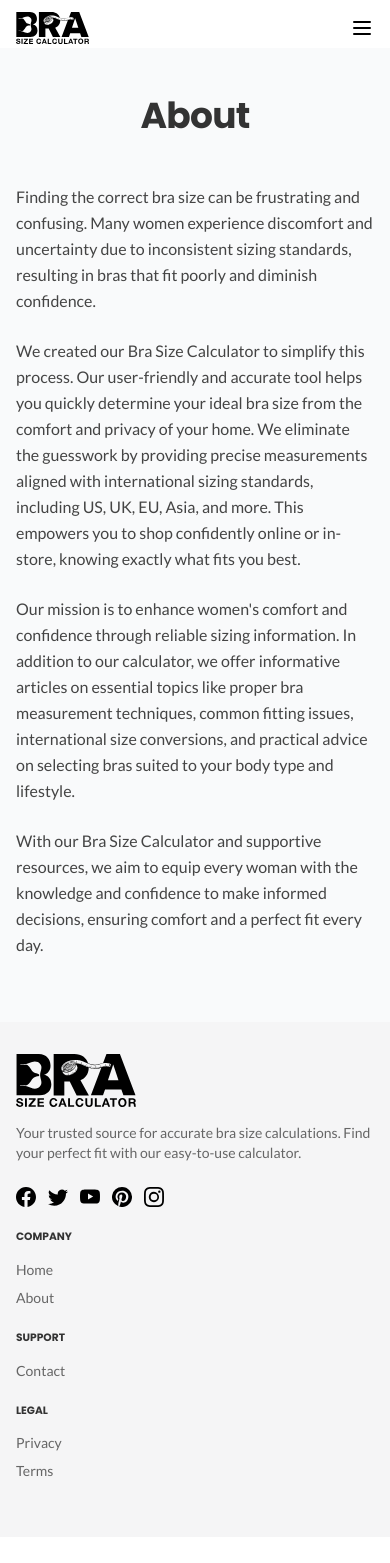
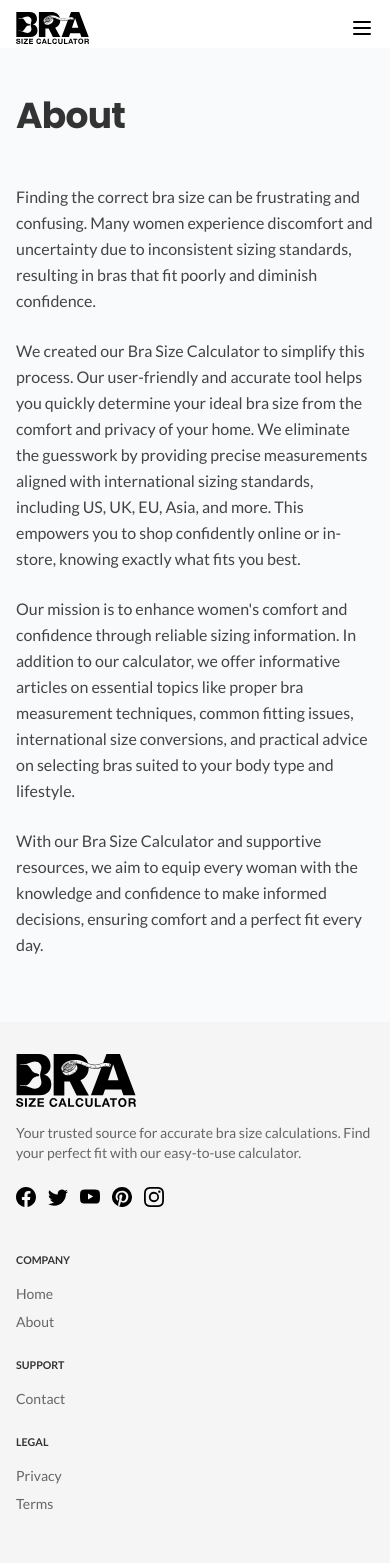
Before and after one commit to AfaqMohmand/bra-app, a Next.js app: page /about in a window 390 px wide. Shown: the top 1563 px of the page. Built offline with nearby package versions, Linux system fonts and the light colour scheme.

Commit message:
further changes

```diff
--- a/src/app/about/page.tsx
+++ b/src/app/about/page.tsx
@@ -6,7 +6,7 @@ export default function AboutPage() {
       <div className="container mx-auto px-4 py-12">
         <div className="max-w-4xl mx-auto">
           {/* Centered heading */}
-          <h1 className="text-4xl font-bold mb-12 text-center text-gray-800">
+          <h1 className="text-4xl font-bold mb-12 text-left md:text-center text-gray-800">
             About
           </h1>
 
--- a/src/components/BraSizeCalculatorWrapper.tsx
+++ b/src/components/BraSizeCalculatorWrapper.tsx
@@ -260,17 +260,17 @@ const BraSizeCalculatorWrapper: React.FC<BraSizeCalculatorWrapperProps> = ({
                     <p className="text-sm text-gray-500 mt-2 mb-1 font-medium">
                       Band Size
                     </p>
-                    <h6 className="text-2xl font-bold bg-clip-text text-transparent bg-gradient-to-r from-yellow-600 to-yellow-400 mb-2">
+                    <p className="text-2xl font-bold bg-clip-text text-transparent bg-gradient-to-r from-yellow-600 to-yellow-400 mb-2">
                       {recommendedSize.bandSize}
-                    </h6>
+                    </p>
                   </div>
                   <div className="border border-gray-200 rounded-lg shadow-sm hover:shadow-md transition-all bg-white text-center">
                     <p className="text-sm text-gray-500 mt-2 mb-1 font-medium">
                       Cup Size
                     </p>
-                    <h6 className="text-2xl font-bold bg-clip-text text-transparent bg-gradient-to-r from-yellow-600 to-yellow-400 mb-2">
+                    <p className="text-2xl font-bold bg-clip-text text-transparent bg-gradient-to-r from-yellow-600 to-yellow-400 mb-2">
                       {recommendedSize.cupSize}
-                    </h6>
+                    </p>
                   </div>
                 </div>
               </div>
--- a/src/components/FAQAccordion.tsx
+++ b/src/components/FAQAccordion.tsx
@@ -61,7 +61,7 @@ const FAQAccordion = ({ faqs }: FAQAccordionProps) => {
               className="flex justify-between items-center w-full text-left px-6 py-4 cursor-pointer"
               onClick={() => toggleAccordion(index)}
             >
-              <span className="font-medium text-gray-800">{faq.question}</span>
+              <h3 className="font-medium text-base text-gray-800">{faq.question}</h3>
               <span className="cursor-pointer">
                 {activeIndex === index ? (
                   <svg
--- a/src/components/Footer.tsx
+++ b/src/components/Footer.tsx
@@ -38,8 +38,8 @@ const Footer = () => {
               </div>
 
               {/* Social Media Icons - Changed to black */}
-              <div className="flex space-x-3 sm:space-x-4 mt-4">
-                <a href="javascript:void(0)" aria-label="Facebook">
+              <div className="flex space-x-3 sm:space-x-4 mt-4 pb-5">
+                <a href="#" aria-label="Facebook">
                   <svg
                     xmlns="http://www.w3.org/2000/svg"
                     width="20"
@@ -50,7 +50,7 @@ const Footer = () => {
                     <path d="M16 8.049c0-4.446-3.582-8.05-8-8.05C3.58 0-.002 3.603-.002 8.05c0 4.017 2.926 7.347 6.75 7.951v-5.625h-2.03V8.05H6.75V6.275c0-2.017 1.195-3.131 3.022-3.131.876 0 1.791.157 1.791.157v1.98h-1.009c-.993 0-1.303.621-1.303 1.258v1.51h2.218l-.354 2.326H9.25V16c3.824-.604 6.75-3.934 6.75-7.951z" />
                   </svg>
                 </a>
-                <a href="javascript:void(0)" aria-label="Twitter">
+                <a href="#" aria-label="Twitter">
                   <svg
                     xmlns="http://www.w3.org/2000/svg"
                     width="20"
@@ -61,7 +61,7 @@ const Footer = () => {
                     <path d="M5.026 15c6.038 0 9.341-5.003 9.341-9.334 0-.14 0-.282-.006-.422A6.685 6.685 0 0 0 16 3.542a6.658 6.658 0 0 1-1.889.518 3.301 3.301 0 0 0 1.447-1.817 6.533 6.533 0 0 1-2.087.793A3.286 3.286 0 0 0 7.875 6.03a9.325 9.325 0 0 1-6.767-3.429 3.289 3.289 0 0 0 1.018 4.382A3.323 3.323 0 0 1 .64 6.575v.045a3.288 3.288 0 0 0 2.632 3.218 3.203 3.203 0 0 1-.865.115 3.23 3.23 0 0 1-.614-.057 3.283 3.283 0 0 0 3.067 2.277A6.588 6.588 0 0 1 .78 13.58a6.32 6.32 0 0 1-.78-.045A9.344 9.344 0 0 0 5.026 15z" />
                   </svg>
                 </a>
-                <a href="javascript:void(0)" aria-label="YouTube">
+                <a href="#" aria-label="YouTube">
                   <svg
                     xmlns="http://www.w3.org/2000/svg"
                     width="20"
@@ -72,7 +72,7 @@ const Footer = () => {
                     <path d="M8.051 1.999h.089c.822.003 4.987.033 6.11.335a2.01 2.01 0 0 1 1.415 1.42c.101.38.172.883.22 1.402l.01.104.022.26.008.104c.065.914.073 1.77.074 1.957v.075c-.001.194-.01 1.108-.082 2.06l-.008.105-.009.104c-.05.572-.124 1.14-.235 1.558a2.007 2.007 0 0 1-1.415 1.42c-1.16.312-5.569.334-6.18.335h-.142c-.309 0-1.587-.006-2.927-.052l-.17-.006-.087-.004-.171-.007-.171-.007c-1.11-.049-2.167-.128-2.654-.26a2.007 2.007 0 0 1-1.415-1.419c-.111-.417-.185-.986-.235-1.558L.09 9.82l-.008-.104A31.4 31.4 0 0 1 0 7.68v-.123c.002-.215.01-.958.064-1.778l.007-.103.003-.052.008-.104.022-.26.01-.104c.048-.519.119-1.023.22-1.402a2.007 2.007 0 0 1 1.415-1.42c.487-.13 1.544-.21 2.654-.26l.17-.007.172-.006.086-.003.171-.007A99.788 99.788 0 0 1 7.858 2h.193zM6.4 5.209v4.818l4.157-2.408L6.4 5.209z" />
                   </svg>
                 </a>
-                <a href="javascript:void(0)" aria-label="Pinterest">
+                <a href="#" aria-label="Pinterest">
                   <svg
                     xmlns="http://www.w3.org/2000/svg"
                     width="20"
@@ -83,7 +83,7 @@ const Footer = () => {
                     <path d="M8 0a8 8 0 0 0-2.915 15.452c-.07-.633-.134-1.606.027-2.297.146-.625.938-3.977.938-3.977s-.239-.479-.239-1.187c0-1.113.645-1.943 1.448-1.943.682 0 1.012.512 1.012 1.127 0 .686-.437 1.712-.663 2.663-.188.796.4 1.446 1.185 1.446 1.422 0 2.515-1.5 2.515-3.664 0-1.915-1.377-3.254-3.342-3.254-2.276 0-3.612 1.707-3.612 3.471 0 .688.265 1.425.595 1.826a.24.24 0 0 1 .056.23c-.061.252-.196.796-.222.907-.035.146-.116.177-.268.107-1-.465-1.624-1.926-1.624-3.1 0-2.523 1.834-4.84 5.286-4.84 2.775 0 4.932 1.977 4.932 4.62 0 2.757-1.739 4.976-4.151 4.976-.811 0-1.573-.421-1.834-.919l-.498 1.902c-.181.695-.669 1.566-.995 2.097A8 8 0 1 0 8 0z" />
                   </svg>
                 </a>
-                <a href="javascript:void(0)" aria-label="Instagram">
+                <a href="#" aria-label="Instagram">
                   <svg
                     xmlns="http://www.w3.org/2000/svg"
                     width="20"
@@ -99,9 +99,9 @@ const Footer = () => {
 
             {/* Column 2 - Help */}
             <div className="col-span-1">
-              <h3 className="text-[10.668px] font-bold mb-4 uppercase">
+              <p className="text-[10.668px] font-bold mb-4 uppercase">
                 COMPANY
-              </h3>
+              </p>
               <ul className="space-y-2 text-sm">
                 <li>
                   <Link href="/" className="text-gray-600 hover:text-gray-900">
@@ -121,9 +121,9 @@ const Footer = () => {
 
             {/* Column 2 - Orders & Returns */}
             <div className="col-span-1">
-              <h3 className="text-[10.668px] font-bold mb-4 uppercase">
+              <p className="text-[10.668px] font-bold mb-4 uppercase">
                 SUPPORT
-              </h3>
+              </p>
               <ul className="space-y-2 text-sm">
                 <li>
                   <Link
@@ -138,9 +138,9 @@ const Footer = () => {
 
             {/* Column 3 - Services */}
             <div className="col-span-1">
-              <h3 className="text-[10.668px] font-bold mb-4 uppercase">
+              <p className="text-[10.668px] font-bold mb-4 uppercase">
                 Legal
-              </h3>
+              </p>
               <ul className="space-y-2 text-sm">
                 <li>
                   <Link
--- a/src/components/Hero.tsx
+++ b/src/components/Hero.tsx
@@ -17,6 +17,7 @@ const Hero = () => {
           backgroundSize: "200px",
           backgroundColor: "var(--color-yellow)",
           mixBlendMode: "multiply",
+          marginTop: "5px",
         }}
       ></div>
 
@@ -26,7 +27,7 @@ const Hero = () => {
         <div className="flex flex-row items-center h-full">
           {/* Left side - Text content */}
           <div className="w-full md:w-1/2 pt-3 md:mb-0 md:pr-4 lg:pr-8">
-            <h1 className="hero-heading text-2xl sm:text-3xl md:text-4xl lg:text-5xl xl:text-6xl mb-0 sm:mb-1 text-black tracking-tight font-poppins">
+            <h1 className="hero-heading text-[16.5px] sm:text-3xl md:text-4xl lg:text-5xl xl:text-6xl mb-0 sm:mb-1 text-black tracking-tight font-poppins">
               BRA SIZE CALCULATOR
             </h1>
 
@@ -42,7 +43,8 @@ const Hero = () => {
               <Image
                 src={HeroImage}
                 alt="Hero Image"
-                className="w-full h-auto object-cover"
+                className="w-full h-auto object-cover mt-[5px]"
+
                 priority
                 // sizes="(max-width: 768px) 100vw, 50vw"
                 // width={500}
--- a/src/components/braSizeChart.tsx
+++ b/src/components/braSizeChart.tsx
@@ -217,8 +217,7 @@ export default function DetailBraSizeChart() {
       {/* Band Size Conversion Table */}
       <div className="mb-12 overflow-x-auto">
         <h3 className="text-xl font-bold mb-4 text-left sm:text-center text-[#000] py-2 rounded-lg">
-          {unit === "inches" ? "(Inches)" : "(Centimeters)"} Bra Size Conversion
-          Tables
+         Bra Band size chart in {unit === "inches" ? "Inches" : "Centimeters"}
         </h3>
         <table className="w-full border-collapse shadow-lg">
           <thead>
```
